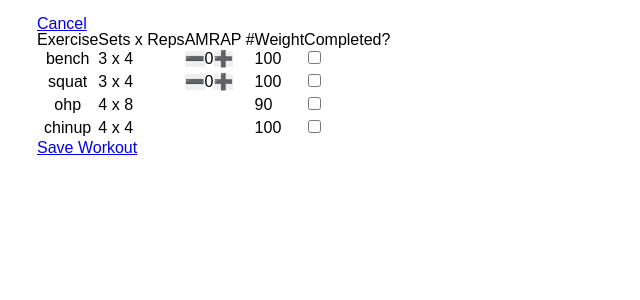
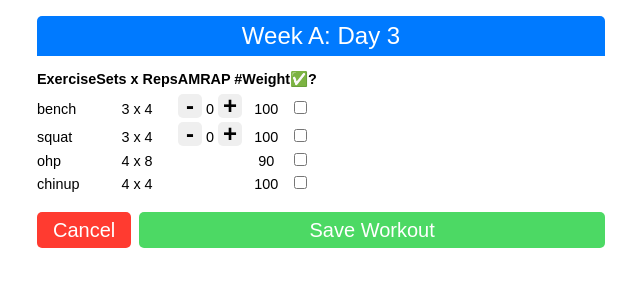
Before and after one commit to rcyork/workout, a React (Create React App) app: page /workout in a window 1280 px wide. Shown: the top 300 px of the page, without its empty margins (319-959 px from the left). Built offline with nearby package versions, Linux system fonts and the light colour scheme.

Commit message:
add styling to 'workout' view

```diff
--- a/src/components/Workout/Workout.css
+++ b/src/components/Workout/Workout.css
@@ -0,0 +1,65 @@
+.workoutCard__title {
+  font-size: 1.5rem;
+  color: white;
+  background: var(--blue);
+  padding: 0.5rem;
+  text-align: center;
+  border-radius: 5px 5px 0 0;
+  margin-bottom: 1rem;
+}
+
+.workoutCard__columnLabels th {
+  font-weight: bold;
+  padding-bottom: 0.5rem;
+}
+
+.workout table {
+  padding: 0.25rem;
+  margin-bottom: 1rem;
+  font-size: 0.9rem;
+}
+
+.increment,
+.decrement {
+  width: 1.5rem;
+  height: 1.5rem;
+  border-radius: 5px;
+  font-weight: bold;
+  font-size: 1.5rem;
+  outline: none;
+}
+
+.plus,
+.minus {
+  display: grid;
+  align-content: center;
+  justify-content: center;
+}
+
+.userEnteredValue {
+  padding: 0 0.25rem;
+}
+
+.workout__buttonsWrap {
+  display: grid;
+  grid-template-columns: max-content 1fr;
+  grid-gap: 0.5rem;
+}
+
+.workout__cancel,
+.workout__save {
+  color: white;
+  text-decoration: none;
+  border-radius: 5px;
+  font-size: 1.25rem;
+  text-align: center;
+  padding: 0.5rem;
+}
+
+.workout__cancel {
+  background: var(--red);
+  padding: 0.5rem 1rem;
+}
+.workout__save {
+  background: var(--green);
+}
--- a/src/components/Workout/Workout.js
+++ b/src/components/Workout/Workout.js
@@ -1,13 +1,12 @@
 import React, { useState } from "react";
 import { Link } from "react-router-dom";
 import { roundToNearestFive } from "../../utils/roundToNearestFive";
+import { WORKOUT_NAMES } from "../../utils/workoutNames";
 import { getNextWorkout } from "../../utils/getNextWorkout";
 
 import "./Workout.css";
 
 export const Workout = ({ workout, setLog, setWeights, setWorkout }) => {
-  console.log(workout);
-
   const [userEnteredWeights, setUserEnteredWeights] = useState([
     { name: "deadlift", weight: 0, amrapNumber: 0, completed: false },
     { name: "row", weight: 0, amrapNumber: 0, completed: false },
@@ -60,39 +59,52 @@ export const Workout = ({ workout, setLog, setWeights, setWorkout }) => {
 
   return (
     <div className="workout">
-      <Link to="/">Cancel</Link>
       <div className="workoutCard">
+        <h2 className="workoutCard__title">
+          {WORKOUT_NAMES.find(name => name.id === workout.id).fullName}
+        </h2>
         <table>
           <tbody>
-            <tr>
-              <th>Exercise</th>
-              <th>Sets x Reps</th>
+            <tr className="workoutCard__columnLabels">
+              <th align="left">Exercise</th>
+              <th align="center">Sets x Reps</th>
               {workoutContainsAmrapExercise ? <th>AMRAP #</th> : null}
-              <th>Weight</th>
-              <th>Completed?</th>
+              <th align="center">Weight</th>
+              <th>
+                <span role="img" aria-label="completed?" align="right">
+                  ✅
+                </span>
+                ?
+              </th>
             </tr>
             {workout.exercises.map(exercise => {
               return (
                 <tr key={exercise.name}>
-                  <th>{exercise.name}</th>
-                  <td>
+                  <th align="left">{exercise.name}</th>
+                  <td align="center">
                     {exercise.sets} x {exercise.reps}
                   </td>
                   {workoutContainsAmrapExercise ? (
-                    <td>
+                    <td align="center">
                       {exercise.amrap ? (
                         <div>
                           <div>
                             <button
+                              className="decrement"
                               onClick={() =>
                                 decrement(exercise.name, 1, "amrapNumber")
                               }
                             >
-                              <span role="img" aria-label="plus">
+                              {/* <span
+                                role="img"
+                                aria-label="minus"
+                                className="minus"
+                              >
                                 ➖
-                              </span>
+                              </span> */}
+                              -
                             </button>
-                            <span>
+                            <span className="userEnteredValue">
                               {
                                 userEnteredWeights.find(
                                   item => item.name === exercise.name
@@ -100,13 +112,19 @@ export const Workout = ({ workout, setLog, setWeights, setWorkout }) => {
                               }
                             </span>
                             <button
+                              className="increment"
                               onClick={() =>
                                 increment(exercise.name, 1, "amrapNumber")
                               }
                             >
-                              <span role="img" aria-label="minus">
+                              {/* <span
+                                role="img"
+                                aria-label="plus"
+                                className="plus"
+                              >
                                 ➕
-                              </span>
+                              </span> */}
+                              +
                             </button>
                           </div>
                         </div>
@@ -115,18 +133,20 @@ export const Workout = ({ workout, setLog, setWeights, setWorkout }) => {
                       )}
                     </td>
                   ) : null}
-                  <td>
+                  <td align="center">
                     {(needsUserInput && exercise.weight === 0) ||
                     exercise.weight === null ? (
                       <div>
                         <button
+                          className="decrement"
                           onClick={() => decrement(exercise.name, 5, "weight")}
                         >
-                          <span role="img" aria-label="plus">
+                          {/* <span role="img" aria-label="minus" className="minus">
                             ➖
-                          </span>
+                          </span> */}
+                          -
                         </button>
-                        <span>
+                        <span className="userEnteredValue">
                           {
                             userEnteredWeights.find(
                               item => item.name === exercise.name
@@ -134,11 +154,13 @@ export const Workout = ({ workout, setLog, setWeights, setWorkout }) => {
                           }
                         </span>
                         <button
+                          className="increment"
                           onClick={() => increment(exercise.name, 5, "weight")}
                         >
-                          <span role="img" aria-label="minus">
+                          +
+                          {/* <span role="img" aria-label="plus" className="plus">
                             ➕
-                          </span>
+                          </span> */}
                         </button>
                       </div>
                     ) : exercise.reps === 8 ? (
@@ -149,6 +171,7 @@ export const Workout = ({ workout, setLog, setWeights, setWorkout }) => {
                   </td>
                   <td>
                     <input
+                      align="right"
                       type="checkbox"
                       onChange={() => onCompletedChange(exercise.name)}
                       checked={
@@ -164,8 +187,13 @@ export const Workout = ({ workout, setLog, setWeights, setWorkout }) => {
           </tbody>
         </table>
       </div>
+      <div className="workout__buttonsWrap">
+        <Link to="/" className="workout__cancel">
+          Cancel
+        </Link>
         <Link
           to="/"
+          className="workout__save"
           onClick={() => {
             setWeights(weights =>
               weights.map(weightsEntry => {
@@ -233,6 +261,7 @@ export const Workout = ({ workout, setLog, setWeights, setWorkout }) => {
           Save Workout
         </Link>
       </div>
+    </div>
   );
 };
 
```
Lines whose indentation alone changed are shown as unchanged.
